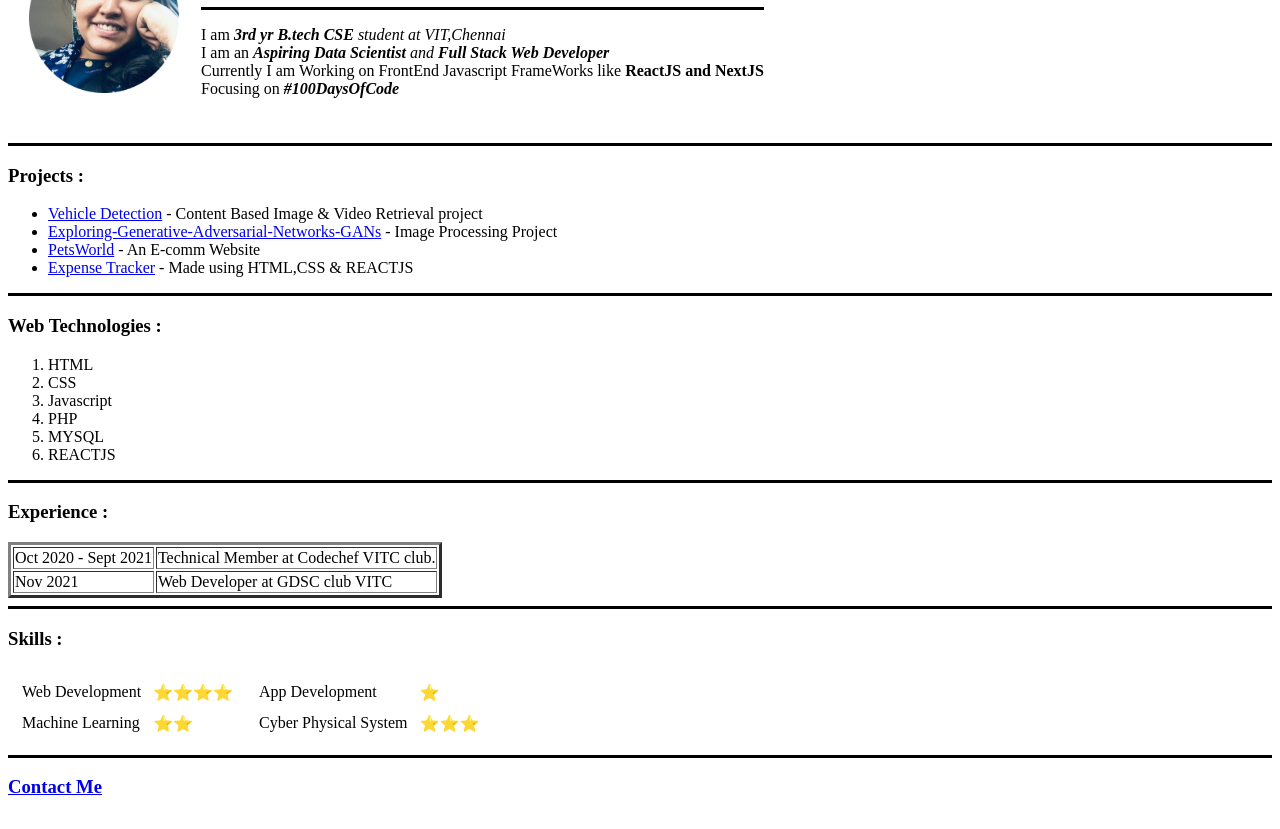
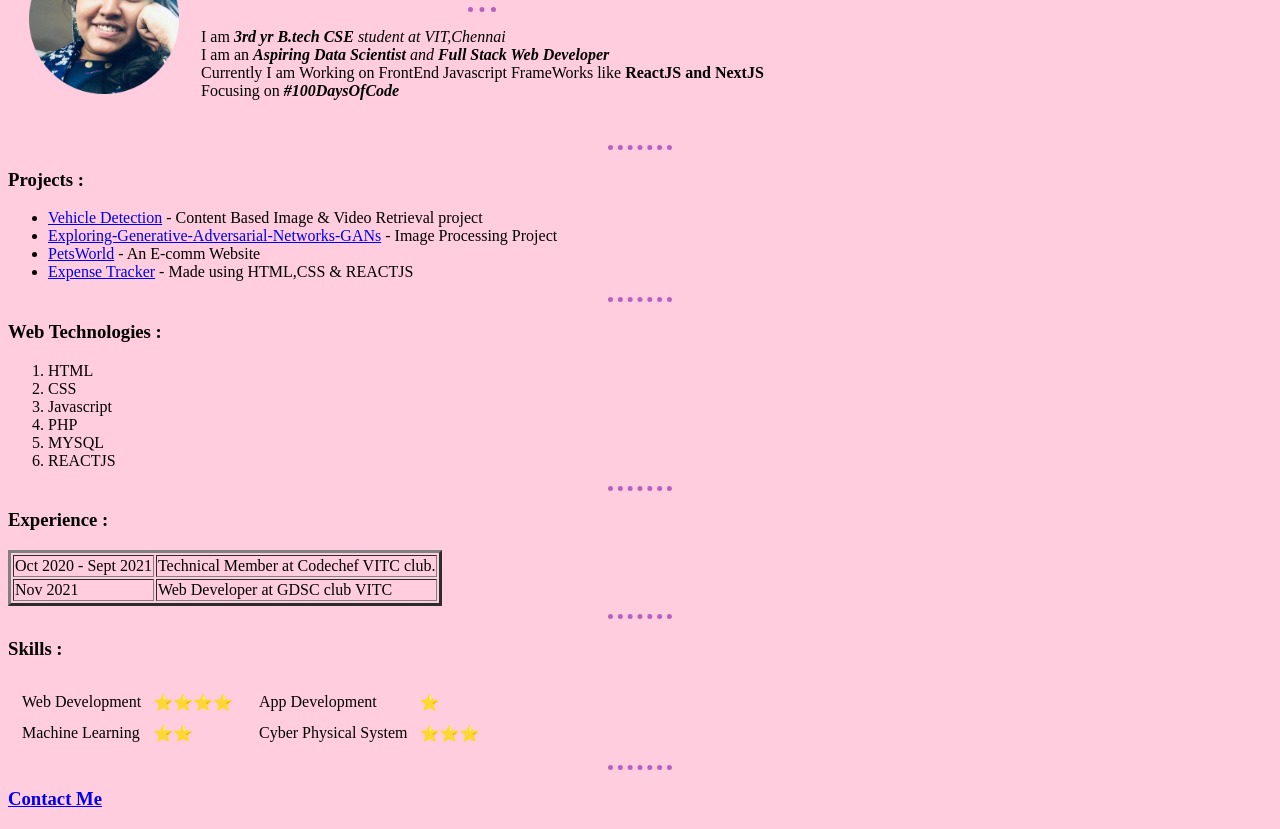
Before and after one commit to HimaRaniMathews/CV, a plain HTML site: page index.html in a window 1280 px wide. Shown: the part 102-931 px from the top of the page. Drawn offline with Linux system fonts and the light colour scheme.

Commit message:
Added Files

```diff
--- a/index.html
+++ b/index.html
@@ -6,6 +6,20 @@
   <meta description="Hima's Website">
   <meta name=viewport content="width=device-width initial-scale=1.0" />
   <title>Hima's Personal Website</title>
+  <style media="screen">
+    body {
+      background-color: #FFCDDD;
+    }
+
+    hr {
+      background-color: #FFCDDD;
+      border-style: dotted none none;
+      border-color: #B762C1;
+      border-width: 5px;
+      height: 0px;
+      width: 5%;
+    }
+  </style>
 </head>
 
 <body>
@@ -14,7 +28,7 @@
       <td><img src="img/me.png" height="150px" alt="Hima's Picture" style="border-radius: 40%;"></td>
       <td>
         <h1>Hima Rani Mathews</h1>
-        <hr size=3 color="black" />
+        <hr />
         <p>
           I am <em><strong>3rd yr B.tech CSE</strong> student at VIT,Chennai</em><br />
           I am an <em><strong>Aspiring Data Scientist</strong> and <strong>Full Stack Web Developer</strong></em><br />
@@ -26,7 +40,7 @@
   </table>
 
 
-  <hr size=3 color="black" />
+  <hr />
   <h3>Projects :</h3>
   <p>
 
@@ -44,7 +58,7 @@
       <a href="https://himaranimathews-expensetracker.netlify.app/">Expense Tracker</a> - Made using HTML,CSS & REACTJS
     </li>
   </ul>
-  <hr size=3 color="black" />
+  <hr />
   <h3>Web Technologies :</h3>
   <ol style="font-weight:normal;">
     <li>HTML</li>
@@ -55,7 +69,7 @@
     <li>REACTJS</li>
   </ol>
   </p>
-  <hr size=3 color="black" />
+  <hr />
   <h3>Experience :</h3>
   <table style="font-weight:normal;" border="3">
     <tr>
@@ -67,7 +81,7 @@
       <td>Web Developer at GDSC club VITC</td>
     </tr>
   </table>
-  <hr size=3 color="black" />
+  <hr />
   <h3>Skills :</h3>
   <table>
     <tr>
@@ -97,7 +111,7 @@
       </td>
     </tr>
   </table>
-  <hr size=3 color="black" />
+  <hr />
   <h3><a href="contact.html">Contact Me</a></h3>
 </body>
 
```
